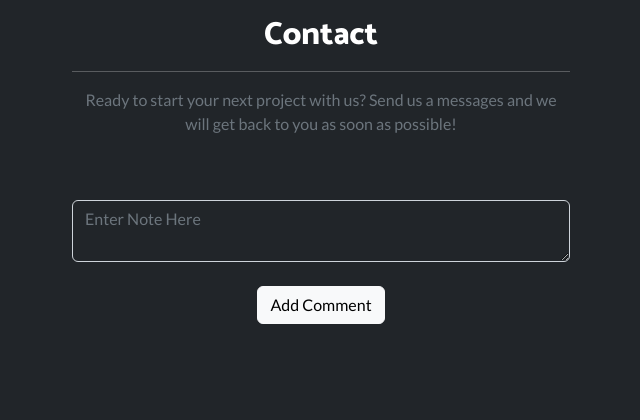
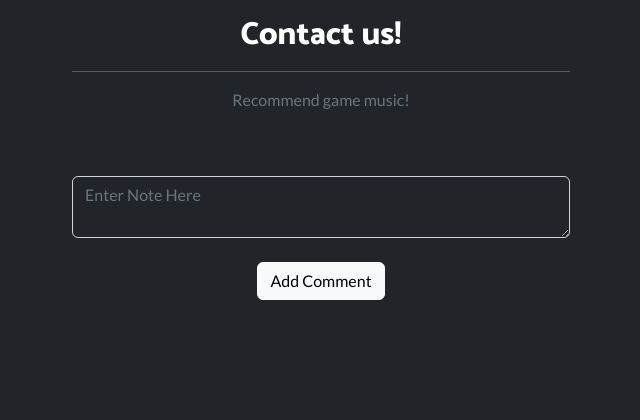
Before and after one commit to iec-creem/Web-Development-Assessment, a Flask app: page /contact in a window 1280 px wide. Shown: the part 67-487 px from the top of the page, without its empty margins (319-959 px from the left). Run offline with Flask 3, Linux system fonts and the light colour scheme; the visitor is signed in with stand-in values (Sample User, id 1); data that the repository does not hold is empty; some libraries are stand-ins or nearby versions.

Commit message:
changed text below heading

```diff
--- a/Flask_Web/website/templates/contact.html
+++ b/Flask_Web/website/templates/contact.html
@@ -5,9 +5,11 @@
 <div class="container px-4 px-lg-5">
     <div class="row gx-4 gx-lg-5 justify-content-center">
         <div class="col-lg-8 col-xl-6 text-center">
-            <h2 class="mt-3">Contact</h2>
+            <h2 class="mt-3">Contact us!</h2>
             <hr class="divider" />
-            <p class="text-muted mb-5">Ready to start your next project with us? Send us a messages and we will get back to you as soon as possible!</p>
+            <p class="text-muted mb-5">
+                Recommend game music!
+            </p>
         </div>
     </div>
     <div class="row gx-4 gx-lg-5 justify-content-center mb-5">
--- a/Flask_Web/website/templates/login.html
+++ b/Flask_Web/website/templates/login.html
@@ -6,8 +6,6 @@
     <div class="row gx-4 gx-lg-5 justify-content-center">
         <div class="col-lg-8 col-xl-6 text-center">
             <h2 class="mt-3">Login</h2>
-            <hr class="divider" />
-            <p class="text-muted mb-5">Ready to start your next project with us? Send us a messages and we will get back to you as soon as possible!</p>
         </div>
     </div>
     <div class="row gx-4 gx-lg-5 justify-content-center mb-5">
--- a/Flask_Web/website/templates/sign_up.html
+++ b/Flask_Web/website/templates/sign_up.html
@@ -6,8 +6,6 @@
     <div class="row gx-4 gx-lg-5 justify-content-center">
         <div class="col-lg-8 col-xl-6 text-center">
             <h2 class="mt-3">Sign Up</h2>
-            <hr class="divider" />
-            <p class="text-muted mb-5">Ready to start your next project with us? Send us a messages and we will get back to you as soon as possible!</p>
         </div>
     </div>
     <div class="row gx-4 gx-lg-5 justify-content-center mb-5">
```
